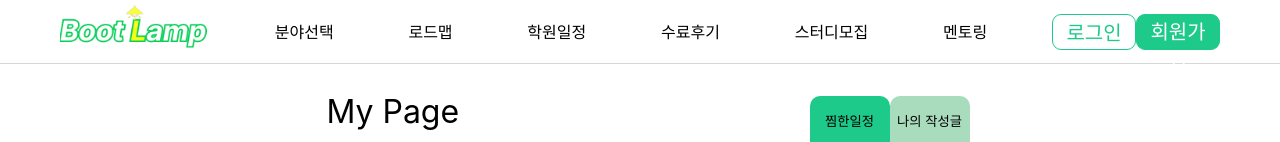
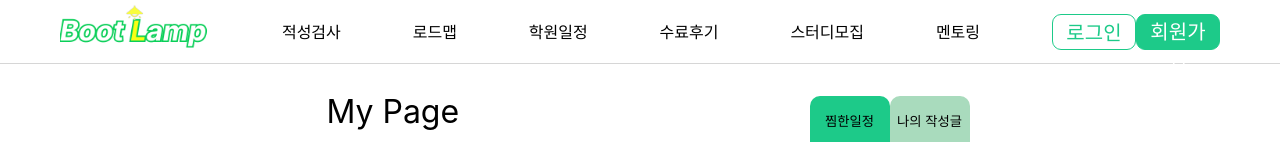
Before and after one commit to codestates-seb/seb40_main_027, a React (Create React App) app in the folder client/: page /users/mypage in a window 1280 px wide. Shown: the top 142 px of the page. Built offline with nearby package versions, Linux system fonts and the light colour scheme.

Commit message:
docs:주석제거 , 링크추가

```diff
--- a/client/src/components/Header/PageHeader.tsx
+++ b/client/src/components/Header/PageHeader.tsx
@@ -6,6 +6,7 @@ import { Icon } from '@iconify/react';
 import { RegisterButton, LoginButton } from '../Button/index';
 import { useRecoilState } from 'recoil';
 import { sideBarFloading } from '../../atoms/index';
+import { Link } from 'react-router-dom';
 
 const PageMenu = styled.header`
   width: 100vw;
@@ -15,10 +16,6 @@ const PageMenu = styled.header`
   justify-content: center;
   align-items: center;
   .page-header-content {
-    /* width: 60vw; */
-    /* margin: 0 calc(400 / 20 * 1rem) 0 calc(400 / 20 * 1rem); */ //고치신거랑 합쳐서서 확인해봐야함
-    /* margin-left: 380px;
-    margin-left: 380px; */
     width: 1160px;
     display: flex;
     justify-content: space-between;
@@ -63,6 +60,10 @@ const PageMenu = styled.header`
     }
   }
 `;
+
+const HeaderLink = styled(Link)`
+  text-decoration: none;
+`;
 const LoginSignHeaderButton = styled.span`
   display: flex;
   flex-direction: row;
@@ -89,11 +90,12 @@ const PageHeader = () => {
           <Icon icon="mdi:menu" onClick={CollapseHandler} />
         </span>
         <img src={logo} alt="logo" />
-        {headerMenu.map((el, idx) => (
-          <span className="page-menu" key={idx}>
-            {el}
-          </span>
-        ))}
+        <HeaderLink to={'/test'}>적성검사</HeaderLink>
+        <HeaderLink to={'/'}>로드맵</HeaderLink>
+        <HeaderLink to={'/bootcamp'}>학원일정</HeaderLink>
+        <HeaderLink to={'/postscript'}>수료후기</HeaderLink>
+        <HeaderLink to={'/study'}>스터디모집</HeaderLink>
+        <HeaderLink to={'/mentoring'}>멘토링</HeaderLink>
         {isLogin ? (
           <LoginSignHeaderButton>
             <LoginButton onClick={clickLogin} />
```
